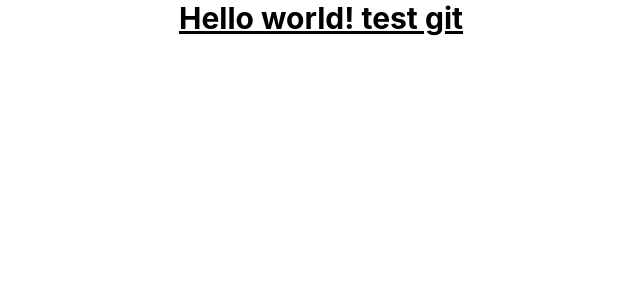
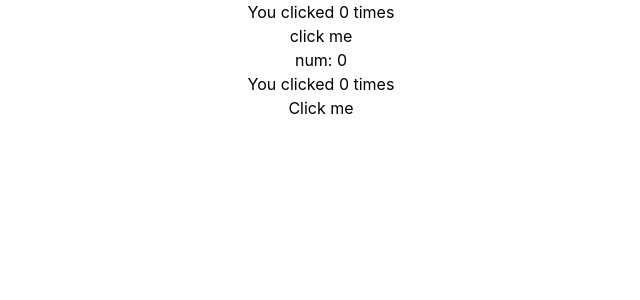
Before and after one commit to WS-HHH/react-demo, a React (Create React App) app: page / in a window 1280 px wide. Shown: the top 300 px of the page, without its empty margins (319-959 px from the left). Built offline with nearby package versions, Linux system fonts and the light colour scheme.

Commit message:
feat(src): feat useState,useEffect

```diff
--- a/src/App.js
+++ b/src/App.js
@@ -1,12 +1,18 @@
 import './App.css';
+import DemoUseState from './pages/Hooks/DemoUseState';
+import DemoUseEffect from './pages/Hooks/DemoUseEffect';
+
 
 function App() {
   return (
     <div className="App">
-      <h1 className="text-3xl font-bold underline">
+      {/* <h1 className="text-3xl font-bold underline">
         Hello world!
         test git
-      </h1>
+      </h1> */}
+
+      <DemoUseState />
+      <DemoUseEffect />
     </div>
   );
 }
--- /dev/null
+++ b/src/pages/Hooks/DemoUseEffect.jsx
@@ -0,0 +1,30 @@
+import React, { useEffect, useState } from 'react'
+
+export default function DemoUseEffect() {
+  const [count, setCount] = useState(0);
+
+  // 副作用
+  useEffect(() => {
+    document.title = `You clicked ${count} times`
+  })
+
+  // 清除副作用
+  useEffect(() => {
+    // do sth
+    // fetch
+
+    // 通过返回以一个函数来清除副作用
+    // return function
+  })
+
+  // 提升性能
+
+  return (
+    <div>
+      <p>You clicked {count} times</p>
+      <button onClick={() => setCount(count + 1)}>
+        Click me
+      </button>
+    </div>
+  )
+}
--- /dev/null
+++ b/src/pages/Hooks/DemoUseState.jsx
@@ -0,0 +1,30 @@
+import React, { useState } from "react"
+
+export default function DemoUseState() {
+  const [count, setCount] = useState(0);
+
+  const visible = useState(false);
+  console.log('visible', visible);
+  console.log('useState', useState());
+
+  const [num, updateNum] = useState(0);
+  // window.updateNum = updateNum;
+
+  // TODO: 1秒内快速点击，视图上的num为多少？（useState如何保存状态？如何更新状态？）
+  function increment() {
+    console.log('click');
+    setTimeout(() => {
+      updateNum(num+1)
+    }, 1000)
+  }
+
+  return (
+    <div>
+      <p>You clicked {count} times</p>
+      <button onClick={() => setCount(count+1)}>click me</button>
+      {/* <p>{num}</p>
+      <p>{window.updateNum(1)}</p> */}
+      <p onClick={increment}>num: {num}</p>
+    </div>
+  )
+}
```
